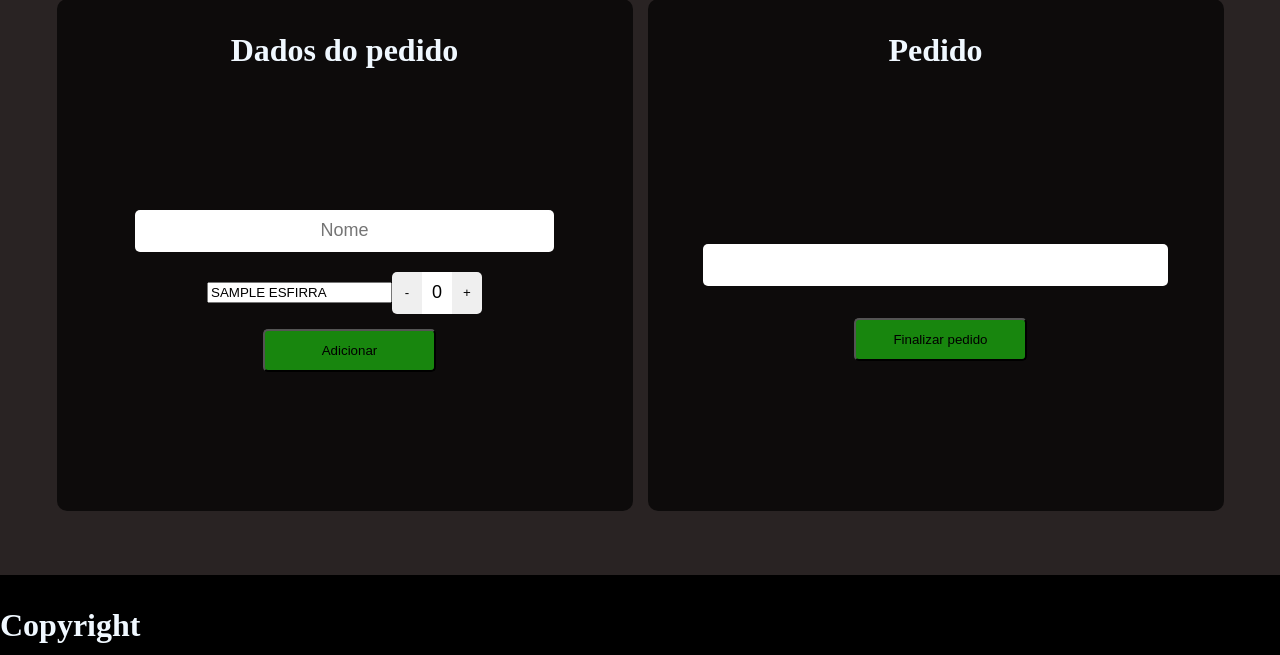
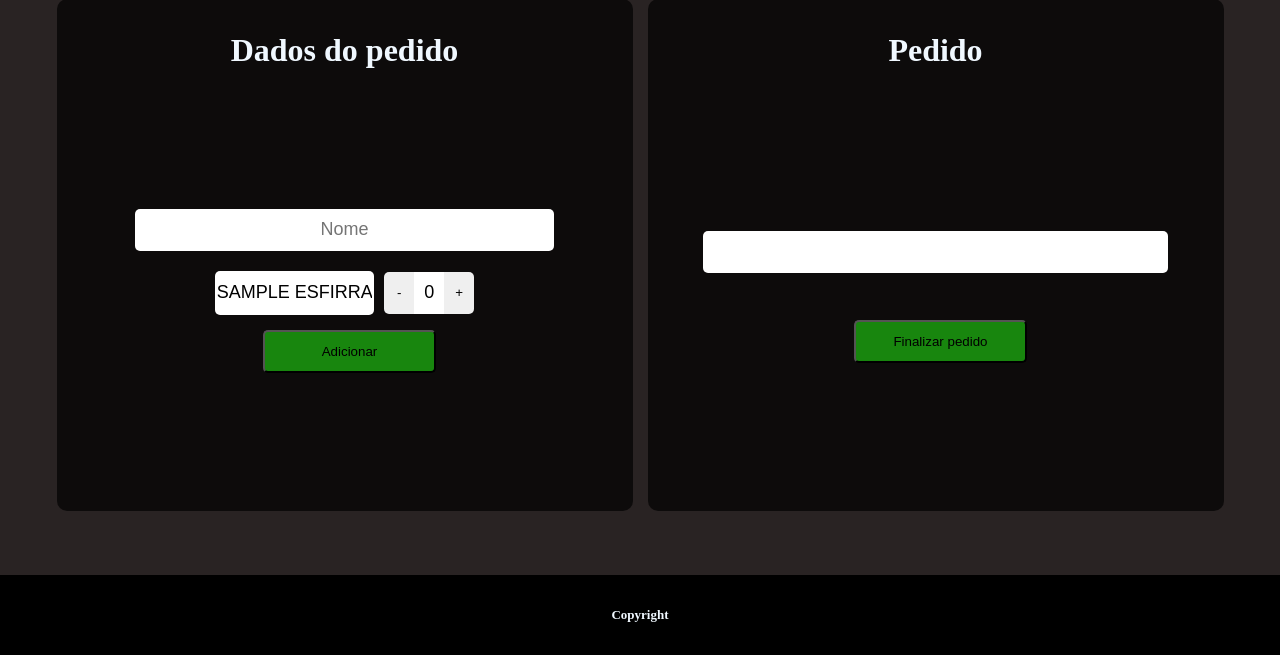
Before and after one commit to EduardoASilva/pedidosja, a Django app: page / in a window 1280 px wide. Shown: the part 145-800 px from the top of the page. Run offline with Django 3.2, Linux system fonts and the light colour scheme; a user stored in the database is signed in; tables that the repository leaves empty hold one stand-in row (values such as "Sample post"); some libraries are stand-ins or nearby versions.

Commit message:
Ajustes de layout inputs nome

```diff
--- a/pedidos/static/css/style.css
+++ b/pedidos/static/css/style.css
@@ -91,7 +91,7 @@ div h3{
     font-size: large;
 }
 
-.produto{
+.sabor-produto{
     width: 30%;
     height: 42px;
     border: none;
@@ -173,35 +173,54 @@ div h3{
     height:10%;
 }
 
-
-.itens-pedido{
-    width: 100%;
-    height: 60%;
-}
-
 .botao{
     width: 100%;
     height: 20%;
     display: flex;
     justify-content: center;
     align-items: center;
+    margin-top:5px;
 }
 
 .itens-pedido{
-    width: 100%;
+    width: 80%;
     display: flex;
-    flex-direction: column;
     justify-content: center;
     align-items: center;
 }
 
+.itens-pedido input{
+    width: 10%;
+    height: 40px;
+    border: none;
+    text-align: center;
+    font-size: large;
+    margin-right:5px;
+    border-radius:0 5px 5px 0;
+    overflow: hidden;
+}
+
+.itens-pedido label{
+    width: 15%;
+    height: 42px;
+    display: flex;
+    justify-content: center;
+    align-items: center;
+    background-color: white;
+    color: black;
+    font-size: large;
+    border-radius: 5px 0 0 5px;
+    margin-left:5px;
+}
+
 .nomecliente{
-    margin-top: 10px;
-    margin-bottom:10px;
+    margin-bottom:20px;
     width: 80%;
     height: 40px;
     border: none;
     border-radius: 5px;
+    text-align:center;
+    font-size:large;
 }
 
 .form-pedido{
@@ -212,14 +231,16 @@ div h3{
     justify-content: center;
     align-items: center;
 }
-}
-
 
 .nome-pedido{
     width: 100%;
     display: flex;
     justify-content: center;
     align-items: center;
+}
+
+.adicionar-items{
+    display:flex;
 }
 
 
@@ -231,9 +252,6 @@ div h3{
     gap: 5px;
 }
 
-#sobores{
-    text-transform: uppercase;
-}
 
 footer{
     display: flex;
@@ -242,6 +260,12 @@ footer{
     background-color: black;
     width: 100%;
     height: 10vh;
+    text-align:center;
+
+}
+
+footer h3{
+    font-size: small;
 }
 
 /*inicio comandas*/
--- a/templates/admpage.html
+++ b/templates/admpage.html
@@ -14,7 +14,7 @@
 
             {% for i in esfirras %}
                 <div class="sabor">
-                    <input name="{{ i.nome.lower }}" class="produtos" value="{{ i.nome.upper }}"/>
+                    <input class="sabor-produto" name="{{ i.nome.lower }}"  value="{{ i.nome.upper }}"/>
                     <button onclick="subtrair('{{ i.nome.lower }}')" class="subtrair">-</button>
                     <input class="contador" id="{{ i.nome.lower }}" name="{{ i.nome.lower }}" type="text" value="0">
                     <button onclick="somar('{{ i.nome.lower }}')" class="adicionar">+</button>
@@ -34,9 +34,10 @@
             {% csrf_token %}
 
             <input id="nomeCliente" name="nome" class="nomecliente" value="">
-            <div><div id="addItem" class="itens-pedido">
-            </div>
-            </div>
+
+
+                <div id="addItem" class="itens-pedido">
+                </div>
 
             <div class="area-botao botao">
                 <button type="submit" class="btn">Finalizar pedido</button>
```
